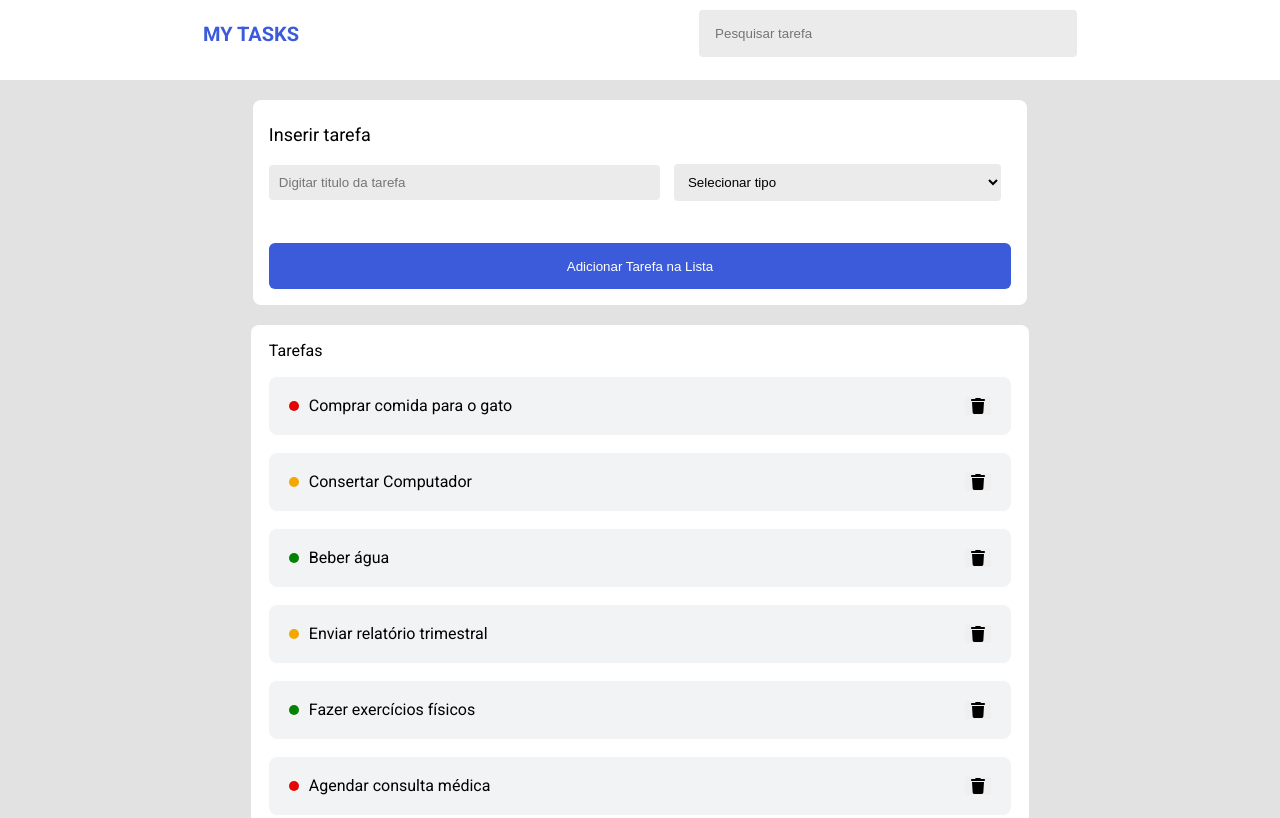
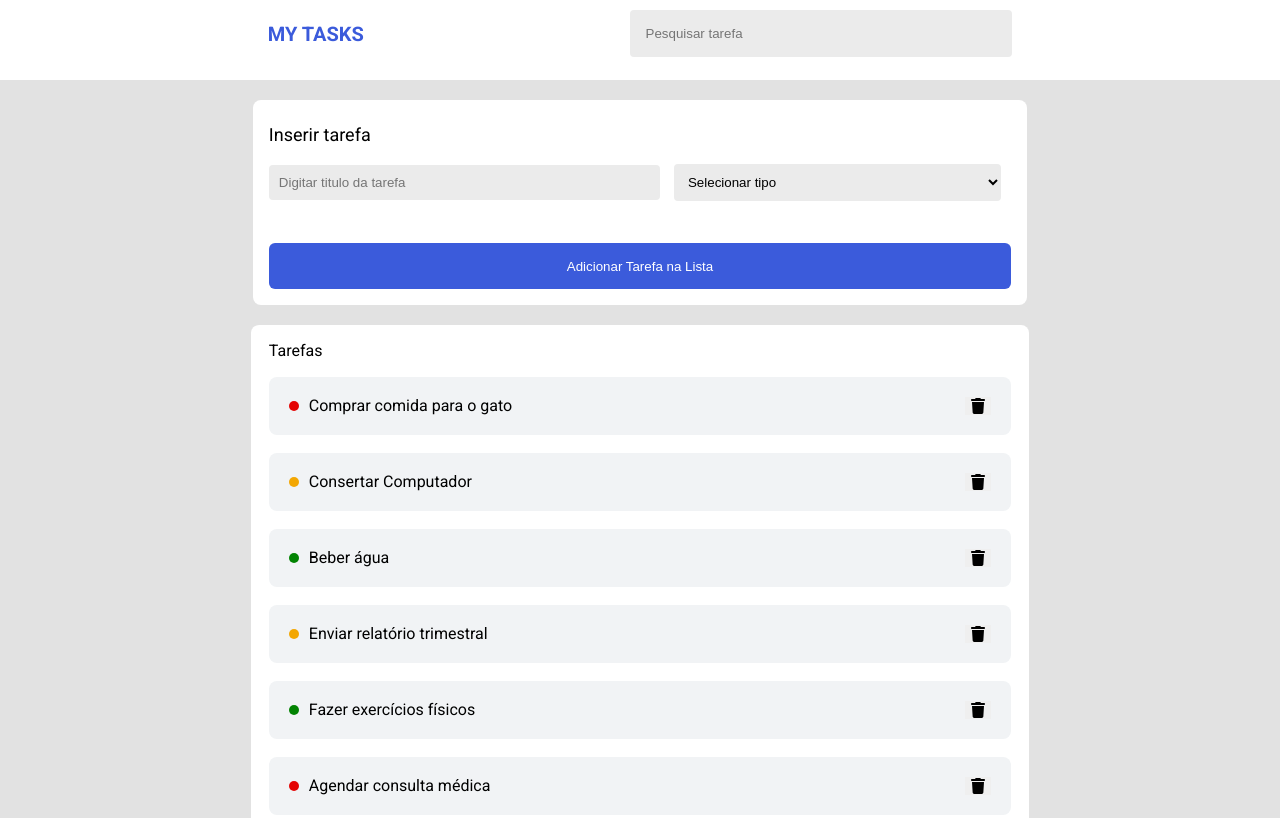
Before and after one commit to ernanicruz07/m2-lista-de-tarefas, a plain HTML site: page index.html in a window 1280 px wide. Shown: the top 818 px of the page. Drawn offline with Linux system fonts and the light colour scheme.

Commit message:
final (corrijido)

```diff
--- a/script.js
+++ b/script.js
@@ -11,7 +11,7 @@ const tasks = [
   {title: "Assistir a um documentário interessante", type: "Normal"},
 ];
 
-function createTaskItem(task, index) {
+function createTaskItem(task) {
   const li = document.createElement('li');
   li.classList.add('task__item');
 
@@ -53,6 +53,7 @@ function createTaskItem(task, index) {
   return li;
 }
 
+
 function renderElements(tasks) {
   const tasksList = document.querySelector('.tasks__list');
   tasksList.innerHTML = '';
--- a/style.css
+++ b/style.css
@@ -4,15 +4,15 @@
 body {
   font-family: 'Roboto', sans-serif;
   background-color: #e2e2e2;
+
 }
-.header__content{
+.header__content {
     display: flex;
     align-items: center;
-    justify-content: center;
-    gap: 50vh;
-    padding: 10px;
+    justify-content: space-evenly;
+    padding: 10px 2px;
+}
 
-}
 .header__container{
     background-color: white;
     color: white;
@@ -26,7 +26,9 @@ body {
     color: #3b5bdb;
 }
 
+
 .header__input--search {
+
   border-style: none;
   border-radius: 4px;
   padding: 2vh;
```
